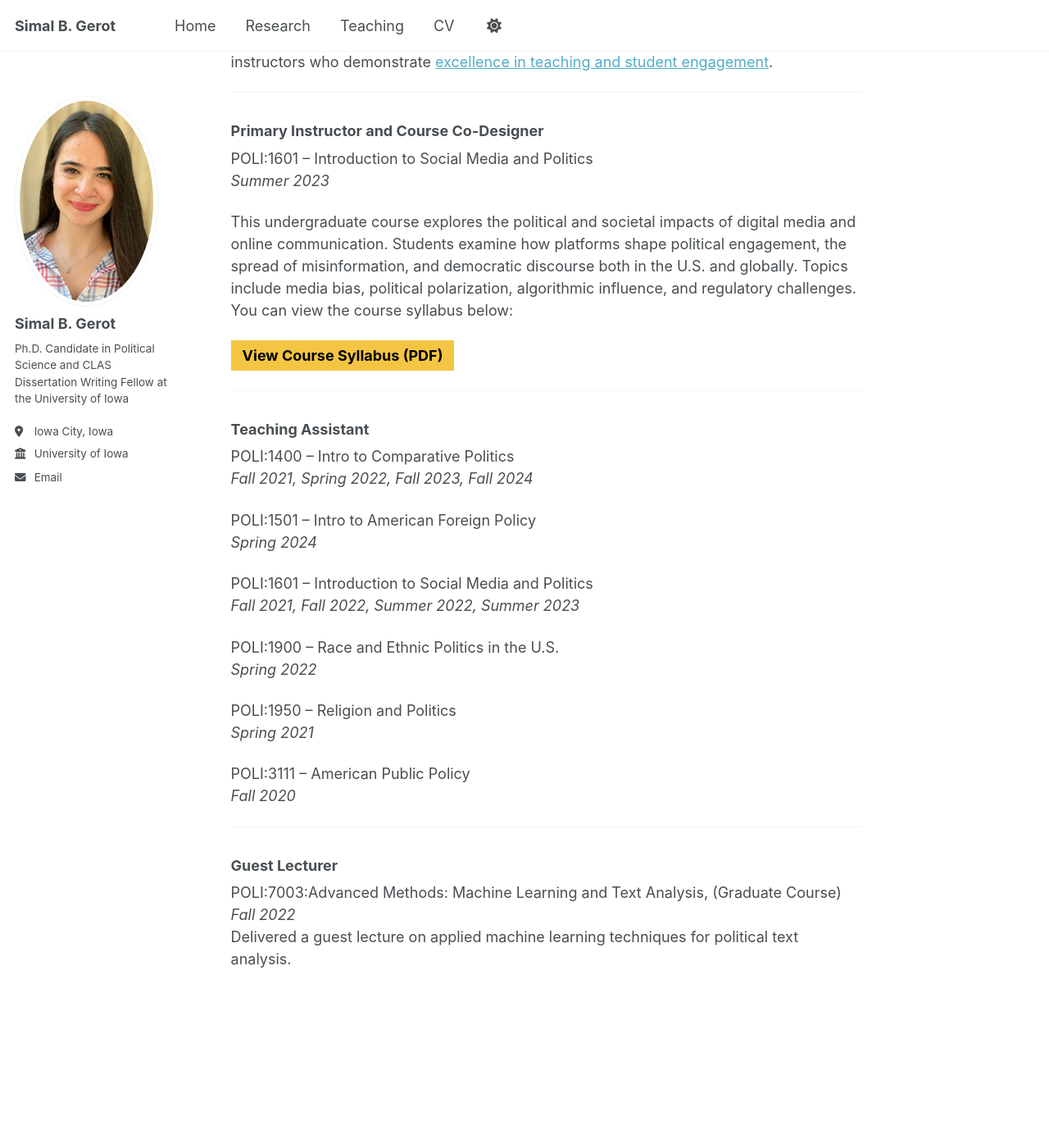
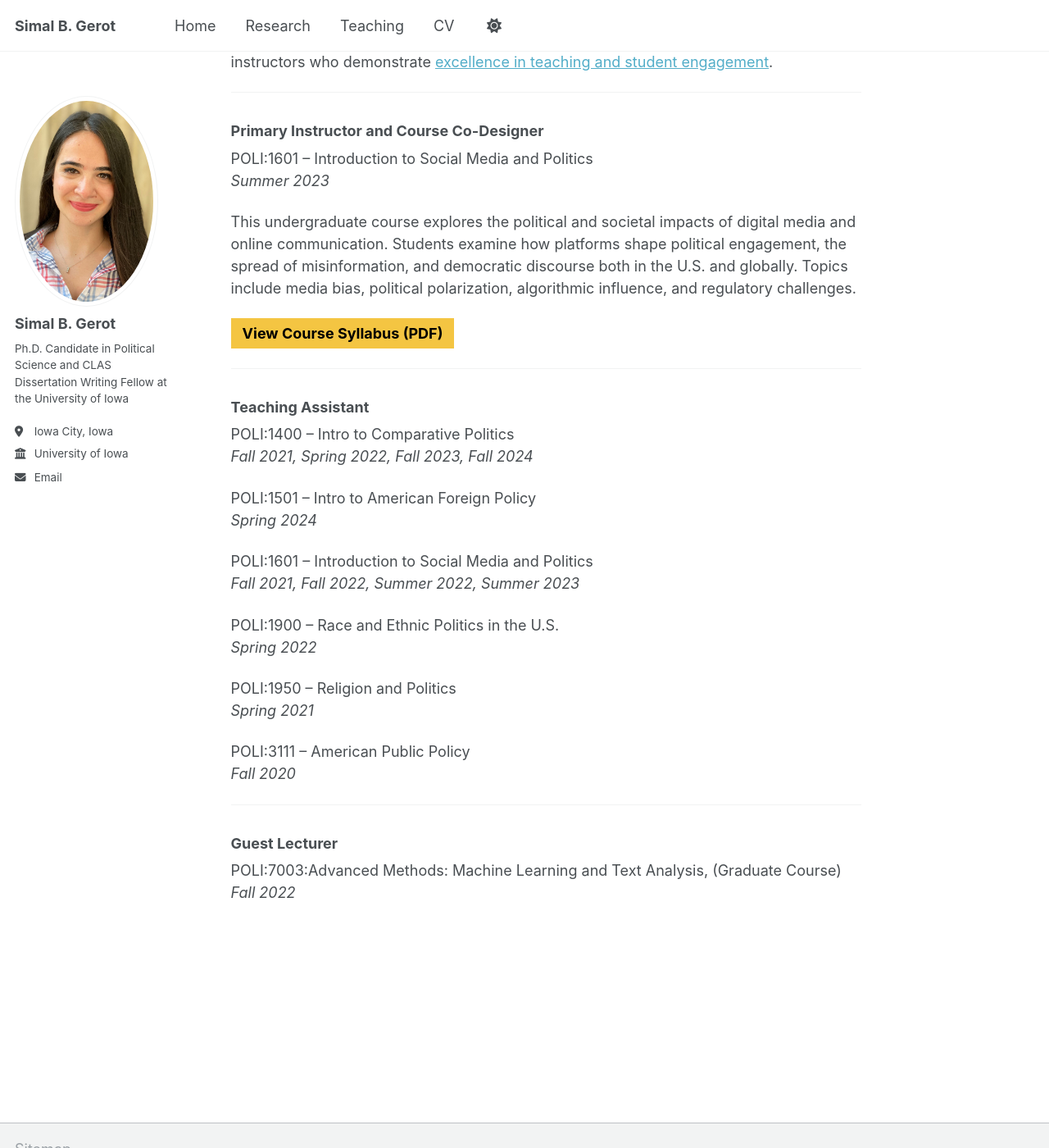
Before and after one commit to sbgerot/sbgerot.github.io, a Jekyll site: the page built from _pages/teaching.md, in a window 1280 px wide and 1400 px high, scrolled down 238 px. Shown: the whole window at 82% size. Built offline with Jekyll 4.4.1, drawn with Linux system fonts in a browser that asks for light colours.

Commit message:
Update teaching.md

```diff
--- a/_pages/teaching.md
+++ b/_pages/teaching.md
@@ -17,7 +17,6 @@ POLI:1601 – Introduction to Social Media and Politics
   _Summer 2023_
 
 This undergraduate course explores the political and societal impacts of digital media and online communication. Students examine how platforms shape political engagement, the spread of misinformation, and democratic discourse both in the U.S. and globally. Topics include media bias, political polarization, algorithmic influence, and regulatory challenges.
-You can view the course syllabus below:
 
 <a href="/POLI_1601_Summer2023.pdf" target="_blank">
   <button style="background-color:#f4c542; border:none; padding:8px 14px; font-weight:bold; cursor:pointer;">
@@ -60,5 +59,3 @@ POLI:3111 – American Public Policy
 POLI:7003:Advanced Methods: Machine Learning and Text Analysis, (Graduate Course)
 <br>
   _Fall 2022_
-<br>
-Delivered a guest lecture on applied machine learning techniques for political text analysis.
```
